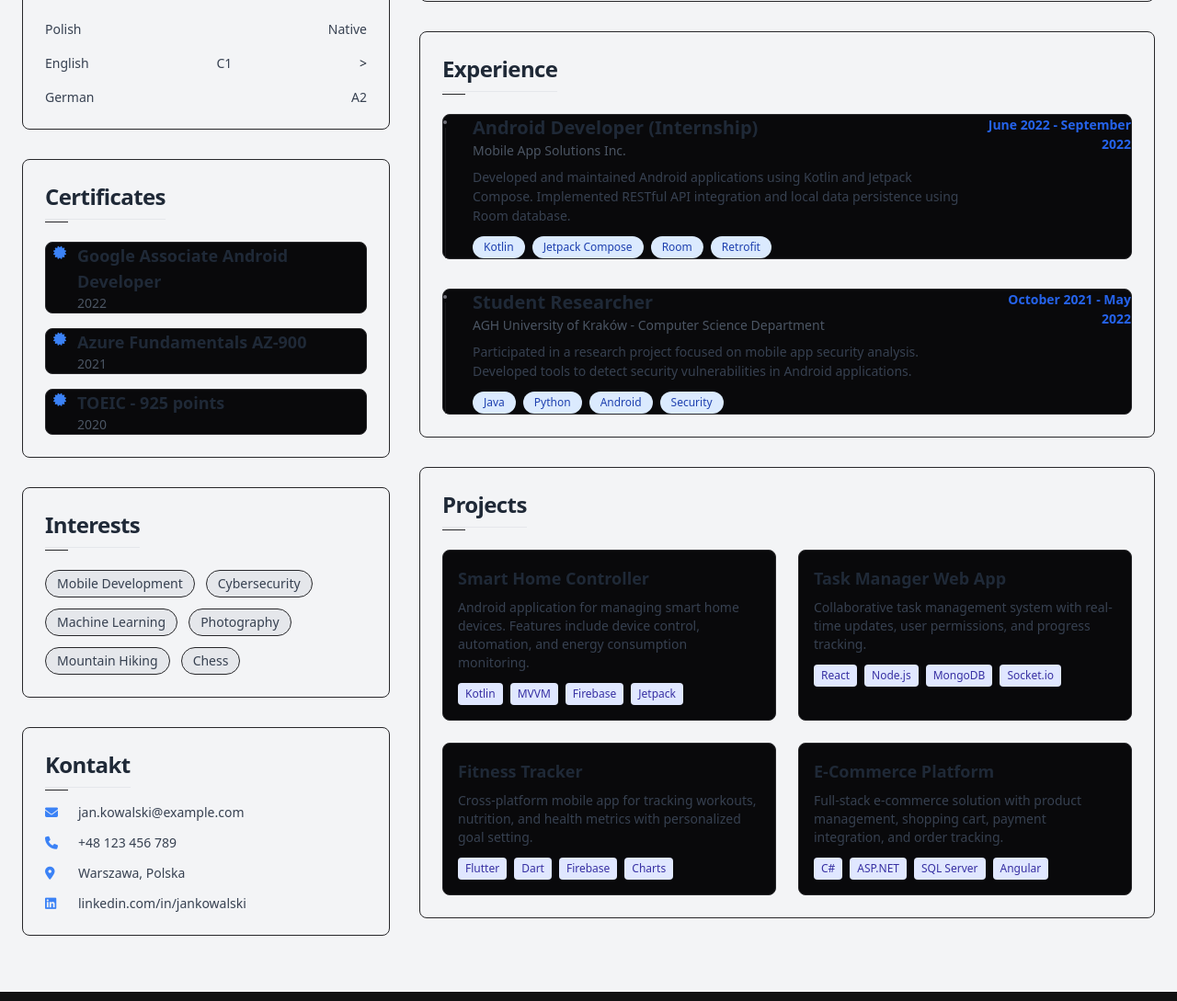
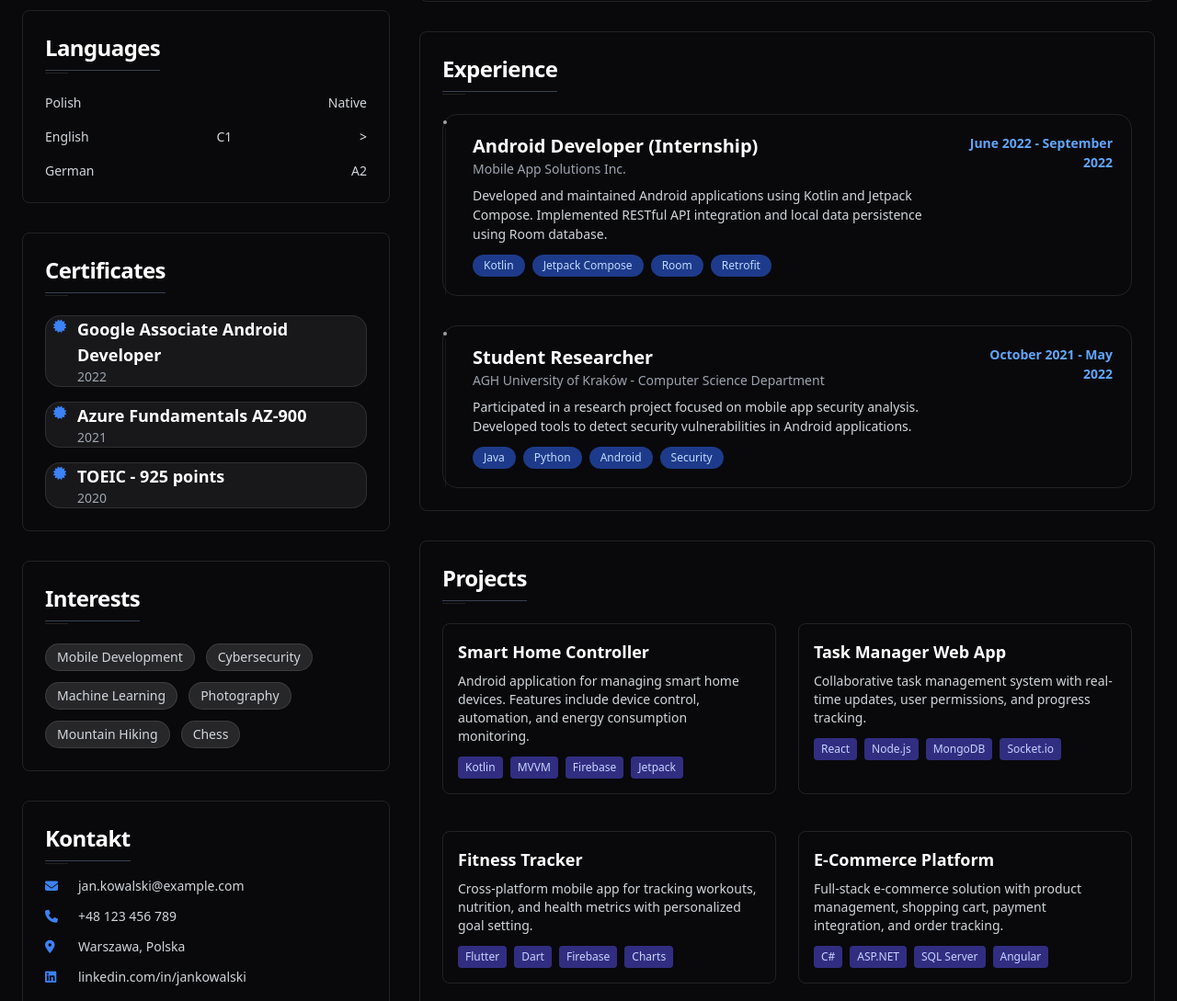
Before and after one commit to MichalGodPL/Curriculum-Vitae, a plain HTML site: page Index.html in a window 1280 px wide. Shown: the part 1210-2299 px from the top of the page at 92% size. Drawn offline with nearby package versions, Linux system fonts and the light colour scheme.

Commit message:
Wersja Beta++

```diff
--- a/Index.html
+++ b/Index.html
@@ -12,11 +12,11 @@
             theme: {
                 extend: {
                     colors: {
-                        // True black for dark mode
-                        'true-black': '#000000',
-                        'dark-gray': '#121212',
-                        'darker-gray': '#1a1a1a',
-                        'darkest-gray': '#222222'
+                        // Use CSS variables for colors to ensure consistency with the OKLCH scheme
+                        'true-black': 'var(--background)',
+                        'dark-gray': 'var(--card)',
+                        'darker-gray': 'var(--secondary)',
+                        'darkest-gray': 'var(--muted)'
                     }
                 }
             }
@@ -70,8 +70,9 @@
         </div>
     </nav>
 
-    <!-- Hero Section - Enhanced with animated background -->
-    <header id="about" class="bg-gradient-to-r from-blue-600 to-indigo-700 dark:from-dark-gray dark:to-darker-gray text-white relative overflow-hidden">
+    <!-- Hero Section - Enhanced with animated background and new color scheme -->
+    <header id="about" class="dark:from-dark-gray dark:to-darker-gray text-white relative overflow-hidden"
+            style="background: linear-gradient(to right, var(--card), var(--secondary));">
         <!-- Add animated blob elements -->
         <div class="morphing-blob"></div>
         <div class="morphing-blob" style="left: -40px; top: 50%; width: 150px; height: 150px; opacity: 0.4;"></div>
@@ -440,7 +441,8 @@
         </div>
     </main>
 
-    <footer class="bg-dark-gray dark:bg-true-black text-white py-6 print:hidden">
+    <footer class="bg-dark-gray dark:bg-true-black text-white py-6 print:hidden"
+            style="background-color: var(--card); color: var(--card-foreground);">
         <div class="container mx-auto px-6">
             <div class="flex flex-col md:flex-row justify-between items-center">
                 <div class="mb-4 md:mb-0 slide-up">
--- a/Script.js
+++ b/Script.js
@@ -1,8 +1,8 @@
 document.addEventListener('DOMContentLoaded', function() {
-    // Initialize with light mode instead of dark mode
-    if (document.documentElement.classList.contains('dark')) {
-        document.documentElement.classList.remove('dark');
-        document.body.classList.remove('dark');
+    // Initialize with dark mode
+    if (!document.documentElement.classList.contains('dark')) {
+        document.documentElement.classList.add('dark');
+        document.body.classList.add('dark');
     }
 
     // Toggle mobile menu
@@ -559,11 +559,11 @@ document.addEventListener('DOMContentLoaded', function() {
         });
     }, 300);
 
-    // Add dark mode toggle functionality that starts in light mode
+    // Add dark mode toggle functionality using the new OKLCH color scheme
     const createDarkModeToggle = function() {
         const toggle = document.createElement('div');
         toggle.className = 'dark-mode-toggle';
-        toggle.innerHTML = '<i class="fas fa-moon"></i>'; // Light mode initially, so show moon icon
+        toggle.innerHTML = '<i class="fas fa-sun"></i>'; // Start with dark mode, so show sun icon
         document.body.appendChild(toggle);
 
         toggle.addEventListener('click', function() {
@@ -580,17 +580,17 @@ document.addEventListener('DOMContentLoaded', function() {
 
     createDarkModeToggle();
 
-    // Enhanced card hover effects
+    // Enhanced card hover effects with the new color scheme
     const cards = document.querySelectorAll('.card-hover');
     cards.forEach(card => {
         card.addEventListener('mouseenter', function() {
             card.style.transform = 'translateY(-8px)';
-            card.style.boxShadow = '0 10px 25px rgba(59, 130, 246, 0.1)';
+            card.style.borderColor = 'var(--primary)';
         });
 
         card.addEventListener('mouseleave', function() {
             card.style.transform = '';
-            card.style.boxShadow = '';
+            card.style.borderColor = '';
         });
     });
 
--- a/Style.css
+++ b/Style.css
@@ -3,25 +3,81 @@ html {
   scroll-behavior: smooth;
 }
 
-/* Minimalist dark theme palette inspired by shadcn/ui */
+/* Updated color palette using OKLCH values */
 :root {
-  --background: #09090b;
-  --foreground: #a1a1aa;
-  --card: #09090b; /* Match background for true shadcn/ui look */
-  --card-foreground: #e4e4e7;
-  --primary: #18181b;
-  --primary-foreground: #fafafa;
-  --muted: #18181b;
-  --muted-foreground: #71717a;
-  --border: #27272a; /* Lighter border like shadcn/ui */
-  --ring: #27272a;
-  --radius: 0.5rem;
-  --input: #18181b;
+  --radius: 1rem;
+  --background: oklch(1 0 0);
+  --foreground: oklch(0.141 0.005 285.823);
+  --card: oklch(1 0 0);
+  --card-foreground: oklch(0.141 0.005 285.823);
+  --popover: oklch(1 0 0);
+  --popover-foreground: oklch(0.141 0.005 285.823);
+  --primary: oklch(0.21 0.006 285.885);
+  --primary-foreground: oklch(0.985 0 0);
+  --secondary: oklch(0.967 0.001 286.375);
+  --secondary-foreground: oklch(0.21 0.006 285.885);
+  --muted: oklch(0.967 0.001 286.375);
+  --muted-foreground: oklch(0.552 0.016 285.938);
+  --accent: oklch(0.967 0.001 286.375);
+  --accent-foreground: oklch(0.21 0.006 285.885);
+  --destructive: oklch(0.577 0.245 27.325);
+  --border: oklch(0.92 0.004 286.32);
+  --input: oklch(0.92 0.004 286.32);
+  --ring: oklch(0.705 0.015 286.067);
+  --chart-1: oklch(0.646 0.222 41.116);
+  --chart-2: oklch(0.6 0.118 184.704);
+  --chart-3: oklch(0.398 0.07 227.392);
+  --chart-4: oklch(0.828 0.189 84.429);
+  --chart-5: oklch(0.769 0.188 70.08);
+  --sidebar: oklch(0.985 0 0);
+  --sidebar-foreground: oklch(0.141 0.005 285.823);
+  --sidebar-primary: oklch(0.21 0.006 285.885);
+  --sidebar-primary-foreground: oklch(0.985 0 0);
+  --sidebar-accent: oklch(0.967 0.001 286.375);
+  --sidebar-accent-foreground: oklch(0.21 0.006 285.885);
+  --sidebar-border: oklch(0.92 0.004 286.32);
+  --sidebar-ring: oklch(0.705 0.015 286.067);
+
+  /* Preserving existing transition properties */
   --shadow: 0 1px 1px rgba(0, 0, 0, 0.05);
   --transition: all 0.15s cubic-bezier(0.4, 0, 0.2, 1);
   --transition-slow: all 0.3s cubic-bezier(0.22, 1, 0.36, 1);
   --transition-smooth: all 0.2s cubic-bezier(0.4, 0, 0.2, 1);
   --transition-bounce: all 0.25s cubic-bezier(0.34, 1.56, 0.64, 1);
+}
+
+.dark {
+  --background: oklch(0.141 0.005 285.823);
+  --foreground: oklch(0.985 0 0);
+  --card: oklch(0.21 0.006 285.885);
+  --card-foreground: oklch(0.985 0 0);
+  --popover: oklch(0.21 0.006 285.885);
+  --popover-foreground: oklch(0.985 0 0);
+  --primary: oklch(0.92 0.004 286.32);
+  --primary-foreground: oklch(0.21 0.006 285.885);
+  --secondary: oklch(0.274 0.006 286.033);
+  --secondary-foreground: oklch(0.985 0 0);
+  --muted: oklch(0.274 0.006 286.033);
+  --muted-foreground: oklch(0.705 0.015 286.067);
+  --accent: oklch(0.274 0.006 286.033);
+  --accent-foreground: oklch(0.985 0 0);
+  --destructive: oklch(0.704 0.191 22.216);
+  --border: oklch(1 0 0 / 10%);
+  --input: oklch(1 0 0 / 15%);
+  --ring: oklch(0.552 0.016 285.938);
+  --chart-1: oklch(0.488 0.243 264.376);
+  --chart-2: oklch(0.696 0.17 162.48);
+  --chart-3: oklch(0.769 0.188 70.08);
+  --chart-4: oklch(0.627 0.265 303.9);
+  --chart-5: oklch(0.645 0.246 16.439);
+  --sidebar: oklch(0.21 0.006 285.885);
+  --sidebar-foreground: oklch(0.985 0 0);
+  --sidebar-primary: oklch(0.488 0.243 264.376);
+  --sidebar-primary-foreground: oklch(0.985 0 0);
+  --sidebar-accent: oklch(0.274 0.006 286.033);
+  --sidebar-accent-foreground: oklch(0.985 0 0);
+  --sidebar-border: oklch(1 0 0 / 10%);
+  --sidebar-ring: oklch(0.552 0.016 285.938);
 }
 
 body {
@@ -106,7 +162,7 @@ body {
 
 /* Navbar styling with enhanced animations */
 nav {
-  background-color: rgba(9, 9, 11, 0.8); /* Matched to background */
+  background-color: var(--background);
   border-bottom: 1px solid var(--border);
   backdrop-filter: blur(8px);
   transform: translateY(0);
@@ -116,7 +172,7 @@ nav {
 }
 
 nav.scrolled {
-  box-shadow: 0 2px 8px rgba(0, 0, 0, 0.15);
+  box-shadow: 0 2px 8px var(--border);
   transform: translateY(-2px);
 }
 
@@ -135,7 +191,7 @@ nav .nav-link::after {
   height: 1px;
   bottom: 0;
   left: 0;
-  background-color: var(--card-foreground);
+  background-color: var(--accent-foreground);
   transition: width 0.3s cubic-bezier(0.22, 1, 0.36, 1);
 }
 
@@ -168,7 +224,7 @@ header {
 
 /* Card styling with hover effects */
 .card {
-  background-color: var(--background); /* Match background */
+  background-color: var(--card);
   border: 1px solid var(--border);
   border-radius: var(--radius);
   transition: var(--transition-smooth), border-color 0.3s ease;
@@ -176,7 +232,7 @@ header {
 
 .card:hover {
   transform: translateY(-2px);
-  border-color: var(--foreground);
+  border-color: var(--primary);
 }
 
 /* Timeline styling with animated elements */
@@ -184,6 +240,12 @@ header {
   position: relative;
   padding-left: 20px;
   transition: var(--transition-smooth);
+  padding: 1.25rem;
+  padding-left: 2.5rem;
+  margin-bottom: 1.25rem;
+  background-color: transparent;
+  border: 1px solid var(--border);
+  border-radius: var(--radius);
 }
 
 .timeline-item:hover {
@@ -203,7 +265,7 @@ header {
 }
 
 .timeline-item:hover::before {
-  background: var(--card-foreground);
+  background: var(--primary);
   transform: scale(1.2);
   transition: transform 0.3s cubic-bezier(0.34, 1.56, 0.64, 1), background-color 0.3s ease;
 }
@@ -226,7 +288,7 @@ header {
 
 /* Skill tags with hover animation */
 .skill-tag {
-  background-color: var(--background); /* Match background */
+  background-color: var(--muted);
   color: var(--muted-foreground);
   border-radius: calc(var(--radius) / 2);
   padding: 0.25rem 0.5rem;
@@ -237,7 +299,8 @@ header {
 
 .skill-tag:hover {
   transform: translateY(-2px);
-  border-color: var(--foreground);
+  border-color: var(--primary);
+  background-color: var(--accent);
 }
 
 /* Skill progress bars with animation */
@@ -298,6 +361,11 @@ header {
   border: 1px solid var(--border);
   border-radius: var(--radius);
   padding: 0.75rem;
+  margin-bottom: 1rem;
+  padding: 1rem;
+  background-color: transparent;
+  border: 1px solid var(--border);
+  border-radius: var(--radius);
 }
 
 .skill-category h3 {
@@ -337,7 +405,7 @@ header {
   font-weight: 500;
   border-radius: var(--radius);
   background-color: var(--background);
-  color: var(--card-foreground);
+  color: var(--foreground);
   border: 1px solid var(--border);
   transition: var(--transition-bounce);
   height: 40px;
@@ -352,14 +420,15 @@ header {
   left: 0;
   width: 100%;
   height: 100%;
-  background-color: rgba(255, 255, 255, 0.03);
+  background-color: var(--accent-foreground / 0.05);
   transform: translateX(-100%);
   transition: transform 0.45s cubic-bezier(0.22, 1, 0.36, 1);
 }
 
 .button:hover {
   transform: translateY(-2px);
-  border-color: var(--foreground);
+  border-color: var(--primary);
+  background-color: var(--accent);
 }
 
 .button:active {
@@ -373,7 +442,7 @@ header {
 }
 
 .button-outline:hover {
-  background-color: var(--primary);
+  background-color: var(--secondary);
 }
 
 /* Section styling with subtle entrance animations */
@@ -414,8 +483,8 @@ section:hover h2::after {
   width: 40px;
   height: 40px;
   border-radius: var(--radius);
-  background-color: var(--background);
-  color: var(--foreground);
+  background-color: var(--card);
+  color: var(--card-foreground);
   border: 1px solid var(--border);
   display: flex;
   justify-content: center;
@@ -426,22 +495,29 @@ section:hover h2::after {
 }
 
 .dark-mode-toggle:hover {
-  border-color: var(--foreground);
+  border-color: var(--primary);
+  background-color: var(--accent);
 }
 
 /* Project cards with enhanced animations */
 .project-card {
-  background-color: var(--background); /* Match background */
+  background-color: var(--card);
   border: 1px solid var(--border);
   border-radius: var(--radius);
   transition: var(--transition-smooth);
   position: relative;
   overflow: hidden;
+  background-color: transparent;
+  border: 1px solid var(--border);
+  border-radius: var(--radius);
+  padding: 1.25rem;
+  margin-bottom: 1rem;
+  transition: var(--transition-smooth);
 }
 
 .project-card:hover {
   transform: translateY(-3px);
-  border-color: var(--foreground);
+  border-color: var(--primary);
 }
 
 .project-card::before {
@@ -461,7 +537,7 @@ section:hover h2::after {
 }
 
 .project-card:hover .project-title {
-  color: var(--card-foreground);
+  color: var(--primary);
 }
 
 .project-description {
@@ -477,7 +553,7 @@ section:hover h2::after {
 }
 
 .project-tag {
-  background-color: var(--background); /* Match background */
+  background-color: var(--muted);
   color: var(--muted-foreground);
   border-radius: calc(var(--radius) / 2);
   padding: 0.125rem 0.375rem;
@@ -488,22 +564,8 @@ section:hover h2::after {
 
 .project-tag:hover {
   transform: translateY(-1px);
-  border-color: var(--foreground);
-}
-
-/* Creative header */
-.creative-header {
-  padding: 1rem;
-  border-radius: var(--radius);
-  background: var(--background); /* Match background */
-  border: 1px solid var(--border);
-}
-
-.creative-header h1 {
-  color: var(--card-foreground);
-  font-weight: 500;
-  font-size: 1.25rem;
-  letter-spacing: -0.025em;
+  border-color: var(--primary);
+  background-color: var(--accent);
 }
 
 /* Print styles */
@@ -582,12 +644,12 @@ section:hover h2::after {
   transition: var(--transition-smooth);
   border: 1px solid var(--border);
   border-radius: var(--radius);
-  background-color: var(--background);
+  background-color: var(--card);
 }
 
 .card-hover:hover {
   transform: translateY(-2px);
-  border-color: var(--foreground);
+  border-color: var(--primary);
 }
 
 /* Animated border effect */
@@ -615,3 +677,82 @@ section:hover h2::after {
   border-color: var(--foreground);
   opacity: 0.3;
 }
+
+/* Add a new style for inner cards with consistent background and spacing */
+.card-inner {
+  background-color: transparent !important; /* Same as parent */
+  border: 1px solid var(--border);
+  border-radius: var(--radius);
+  margin-bottom: 1rem;
+  padding: 1rem;
+  transition: var(--transition-smooth);
+}
+
+.dark .card-inner {
+  background-color: transparent !important; /* Same as parent */
+  border: 1px solid rgba(255, 255, 255, 0.1); /* Thin white border in dark mode */
+}
+
+.card-inner:hover {
+  transform: translateY(-2px);
+  border-color: var(--foreground);
+}
+
+/* Improve spacing for all section contents */
+.section-content {
+  margin-top: 1.5rem;
+}
+
+/* Add proper spacing for skills categories */
+.skill-category {
+  margin-bottom: 1rem;
+  padding: 1rem;
+  background-color: transparent;
+  border: 1px solid var(--border);
+  border-radius: var(--radius);
+}
+
+.dark .skill-category {
+  border-color: rgba(255, 255, 255, 0.1);
+}
+
+/* Improve spacing for project cards */
+.project-card {
+  background-color: transparent;
+  border: 1px solid var(--border);
+  border-radius: var(--radius);
+  padding: 1.25rem;
+  margin-bottom: 1rem;
+  transition: var(--transition-smooth);
+}
+
+.dark .project-card {
+  border-color: rgba(255, 255, 255, 0.1);
+}
+
+/* Update certificate items spacing */
+.certificate-item {
+  padding: 1rem;
+  margin-bottom: 0.75rem;
+  background-color: transparent;
+  border: 1px solid var(--border);
+  border-radius: var(--radius);
+}
+
+.dark .certificate-item {
+  border-color: rgba(255, 255, 255, 0.1);
+}
+
+/* Add spacing to timeline items */
+.timeline-item {
+  padding: 1.25rem;
+  padding-left: 2.5rem;
+  margin-bottom: 1.25rem;
+  background-color: transparent;
+  border: 1px solid var(--border);
+  border-radius: var(--radius);
+}
+
+.dark .timeline-item {
+  border-color: rgba(255, 255, 255, 0.1);
+}
```
